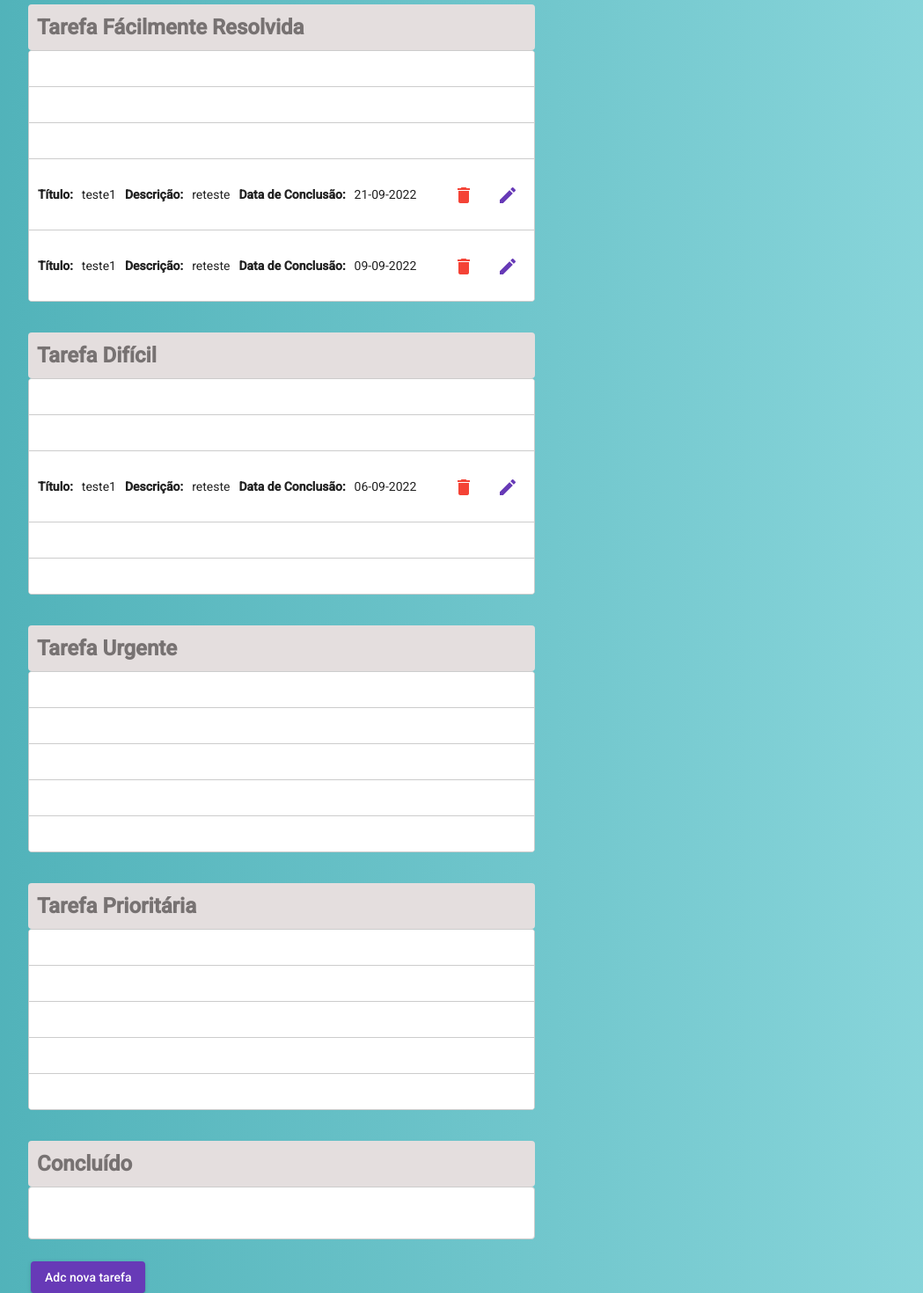
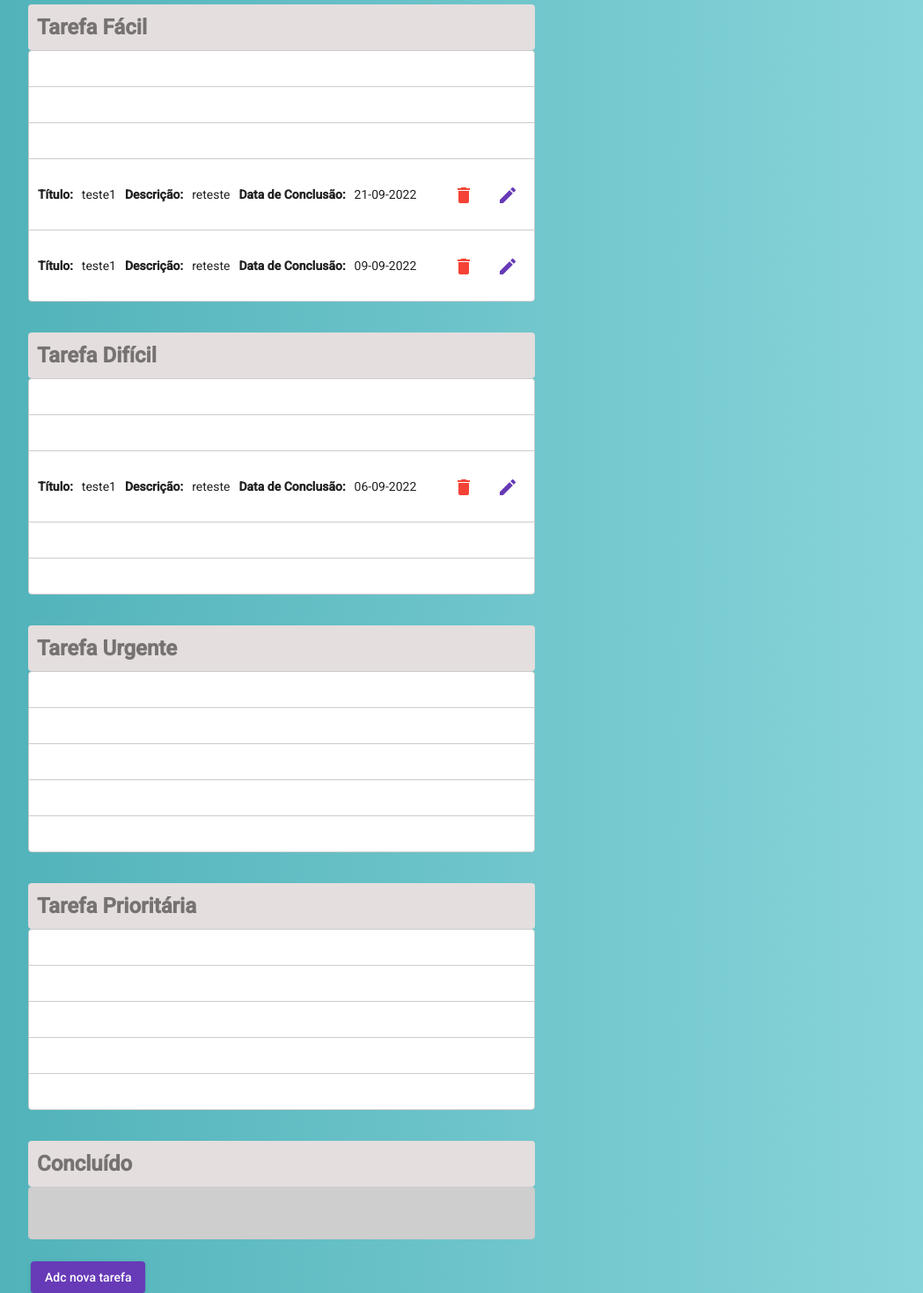
Before and after one commit to avilakesya/ToDoList-AngularMaterial, an Angular app: page / in a window 1280 px wide. Shown: the part 69-1539 px from the top of the page at 88% size, without its empty margins (27-1076 px from the left). Built offline with nearby package versions, Linux system fonts and the light colour scheme; data requests are answered from the project's data file.

Commit message:
Alterando título e cor do fundo

```diff
--- a/src/app/todo/todo.component.css
+++ b/src/app/todo/todo.component.css
@@ -10,7 +10,7 @@
 .list {
   border: solid 1px #ccc;
   min-height: 60px;
-  background: white;
+  background: rgb(206, 206, 206);
   border-radius: 4px;
   overflow: hidden;
   display: block;
--- a/src/app/todo/todo.component.html
+++ b/src/app/todo/todo.component.html
@@ -5,7 +5,7 @@
       <!-- Tarefa Fácil -->
       <div class="col-md-12">
         <div class="container">
-          <h2 class="head-title">Tarefa Fácilmente Resolvida</h2>
+          <h2 class="head-title">Tarefa Fácil</h2>
 
           <div cdkDropList [cdkDropListData]="taskFacil" class="list" (cdkDropListDropped)="drop($event)">
             <div class="bigger-box" *ngFor="let task of tasks" cdkDrag>
```
